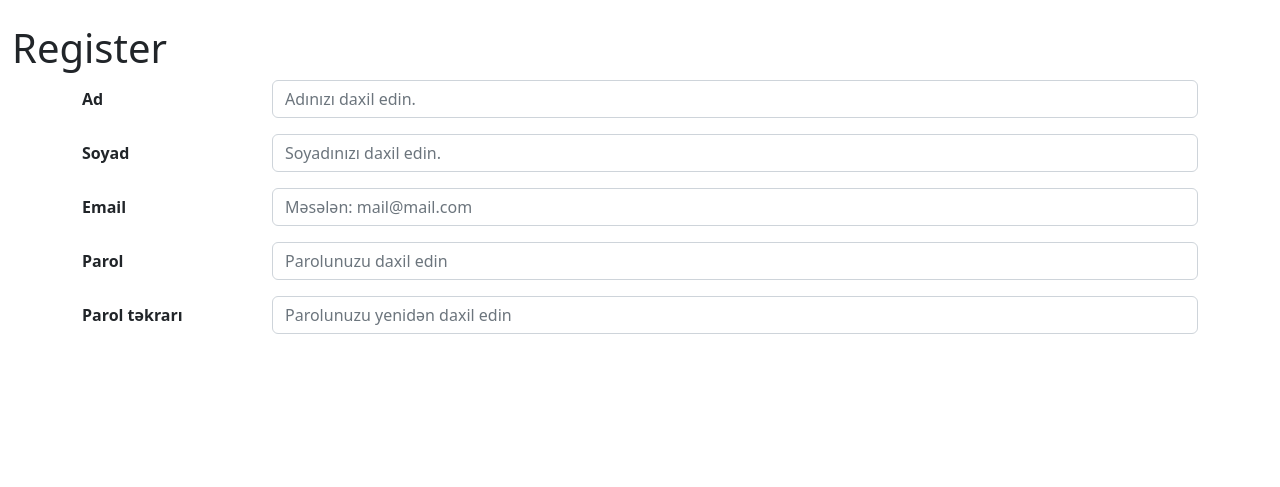
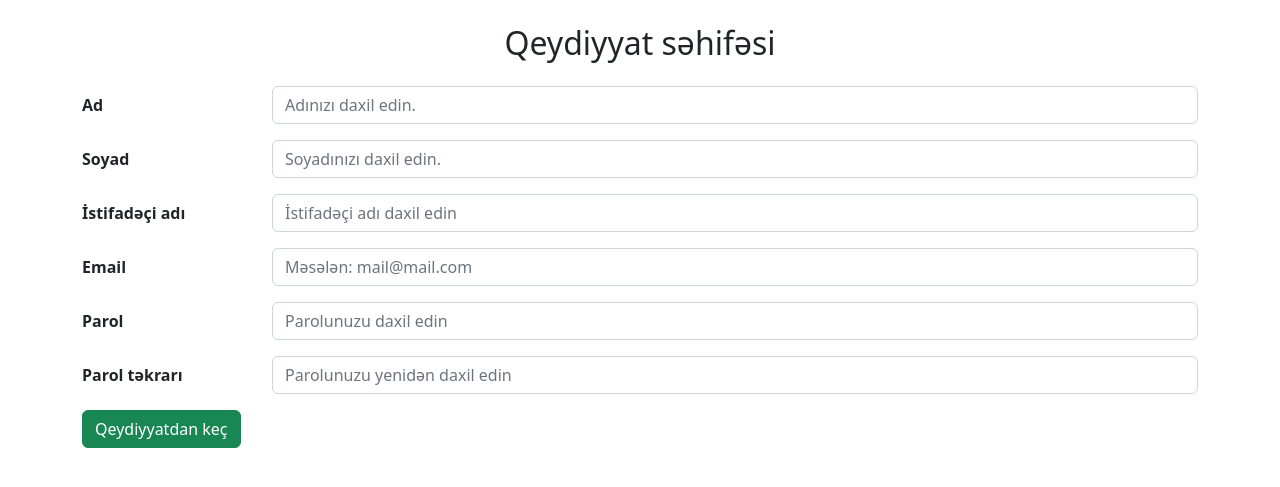
Before and after one commit to SahibFarhadov/MyBlog, a Django app: page /account/register in a window 1280 px wide. Shown: the part 74-561 px from the top of the page. Run offline with Django 4.2, Linux system fonts and the light colour scheme; some libraries are stand-ins or nearby versions.

Commit message:
Resgister sehifesi islenildi. Qeydiyyatdan kece bilirik :=)

```diff
--- a/Account/templates/account/register.html
+++ b/Account/templates/account/register.html
@@ -6,40 +6,58 @@
 {% block title %}Elektroblog | Qeydiyyatdan keç{% endblock %}
 {% block content %}
 <div class="container-fluid mt-4">
-    <h1>Register</h1>
     <div class="container">
-        <form action="{%url 'login'%}" method="POST">
+        <div class="row">
+            <div class="col text-center mb-3">
+                <h2>Qeydiyyat səhifəsi</h2>
+            </div>
+        </div>
+    </div>
+    <div class="container">
+        <form action="{%url 'register'%}" method="POST">
+            {%if errorMessage%}
+                <div class="alert alert-danger">
+                    {{errorMessage}}
+                </div>
+            {%endif%}
             {%csrf_token%}
             <div class="row mb-3">
                 <label for="name" class="col-form-label formLabelBold col-sm-2">Ad</label>
                 <div class="col-sm-10">
-                    <input type="text" class="form-control" name="name" placeholder="Adınızı daxil edin.">
+                    <input type="text" class="form-control" name="name" placeholder="Adınızı daxil edin." value="{{name}}" required>
                 </div>
             </div>
             <div class="row mb-3">
                 <label for="surname" class="col-form-label formLabelBold col-sm-2">Soyad</label>
                 <div class="col-sm-10">
-                    <input type="text" class="form-control" name="surname" placeholder="Soyadınızı daxil edin.">
+                    <input type="text" class="form-control" name="surname" placeholder="Soyadınızı daxil edin." value="{{surname}}" required>
                 </div>
             </div>
             <div class="row mb-3">
-                <label for="name" class="col-form-label formLabelBold col-sm-2">Email</label>
+                <label for="nickname" class="col-form-label formLabelBold col-sm-2">İstifadəçi adı</label>
                 <div class="col-sm-10">
-                    <input type="email" class="form-control" name="email" placeholder="Məsələn: mail@mail.com">
+                    <input type="text" class="form-control" name="nickname" placeholder="İstifadəçi adı daxil edin" value="{{nickname}}" required>
+                </div>
+            </div>
+            <div class="row mb-3">
+                <label for="email" class="col-form-label formLabelBold col-sm-2">Email</label>
+                <div class="col-sm-10">
+                    <input type="email" class="form-control" name="email" placeholder="Məsələn: mail@mail.com" value="{{email}}" required>
                 </div>
             </div>
             <div class="row mb-3">
                 <label for="password" class="col-form-label formLabelBold col-sm-2">Parol</label>
                 <div class="col-sm-10">
-                    <input type="password" class="form-control" name="email" placeholder="Parolunuzu daxil edin">
+                    <input type="password" class="form-control" name="password" placeholder="Parolunuzu daxil edin" required>
                 </div>
             </div>
             <div class="row mb-3">
                 <label for="repassword" class="col-form-label formLabelBold col-sm-2">Parol təkrarı</label>
                 <div class="col-sm-10">
-                    <input type="repassword" class="form-control" name="email" placeholder="Parolunuzu yenidən daxil edin">
+                    <input type="password" class="form-control" name="repassword" placeholder="Parolunuzu yenidən daxil edin" required>
                 </div>
             </div>
+            <input type="submit" class="btn btn-success" value="Qeydiyyatdan keç">
         </form>
     </div>
 </div>
--- a/Account/views.py
+++ b/Account/views.py
@@ -1,5 +1,6 @@
 from django.shortcuts import render,redirect
 from django.contrib.auth import login,logout,authenticate
+from django.contrib.auth.models import User
 
 #account app ucun login metodu
 def login_request(request):
@@ -23,6 +24,37 @@ def login_request(request):
 def register_request(request):
 	if request.user.is_authenticated:
 		return redirect('home')
+	if request.method=="POST":
+		# qeydiyyat formundan melumatlarin alinmasi
+		name=request.POST["name"]
+		surname=request.POST["surname"]
+		nickname=request.POST["nickname"]
+		email=request.POST["email"]
+		password=request.POST["password"]
+		repassword=request.POST["repassword"]
+
+		errorMessage=""
+		dataKeep={
+			"name":name,
+			"surname":surname,
+			"nickname":nickname,
+			"email":email,
+			"errorMessage":errorMessage
+		}
+		if password==repassword:
+			if User.objects.filter(username=nickname).exists():
+				dataKeep["errorMessage"]="Daxil edilən istifadəçi adı artıq mövcuddur"
+				return render(request, "Account/register.html", dataKeep )
+			elif User.objects.filter(email=email).exists():
+				dataKeep["errorMessage"]="Daxil edilən email ünvanı artıq istifadə edilmişdir"
+				return render(request, "Account/register.html", dataKeep )
+			else:
+				User.objects.create_user(username=nickname,first_name=name,last_name=surname,password=password,email=email)
+				return redirect('login')
+
+
+
+
 	return render(request,"Account/register.html")
 
 #account app ucun logout metodu
```
Also changed, not shown: db.sqlite3.
